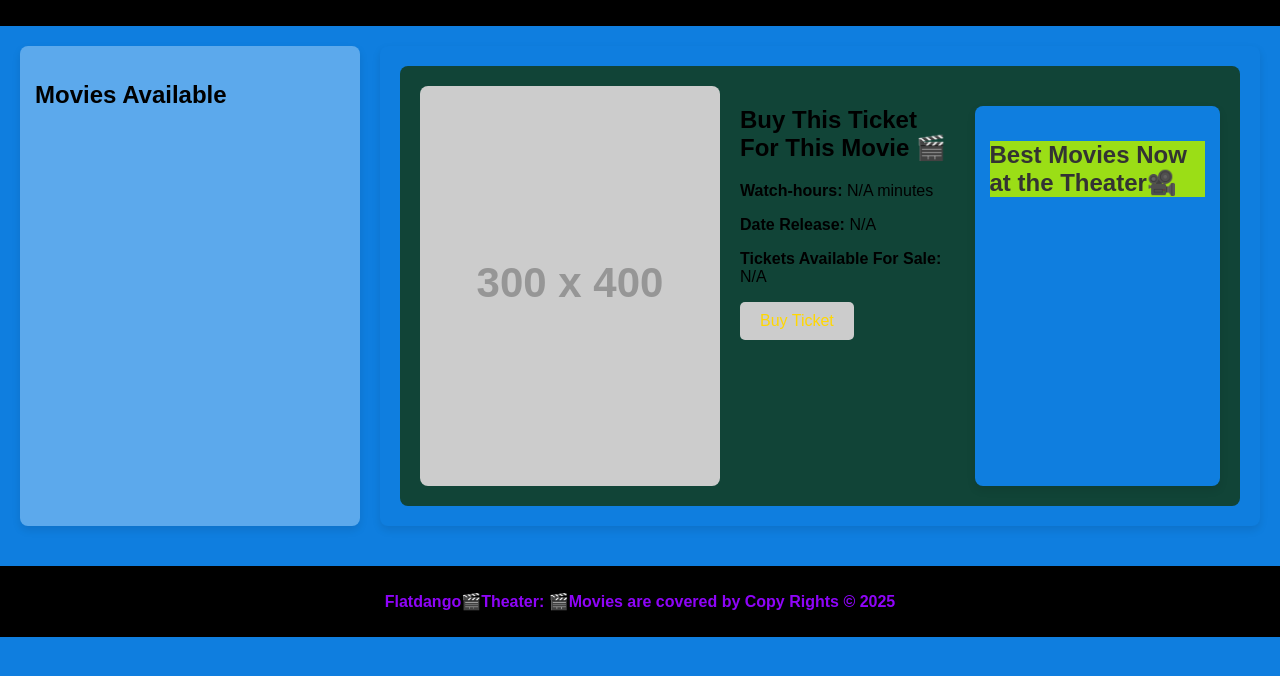
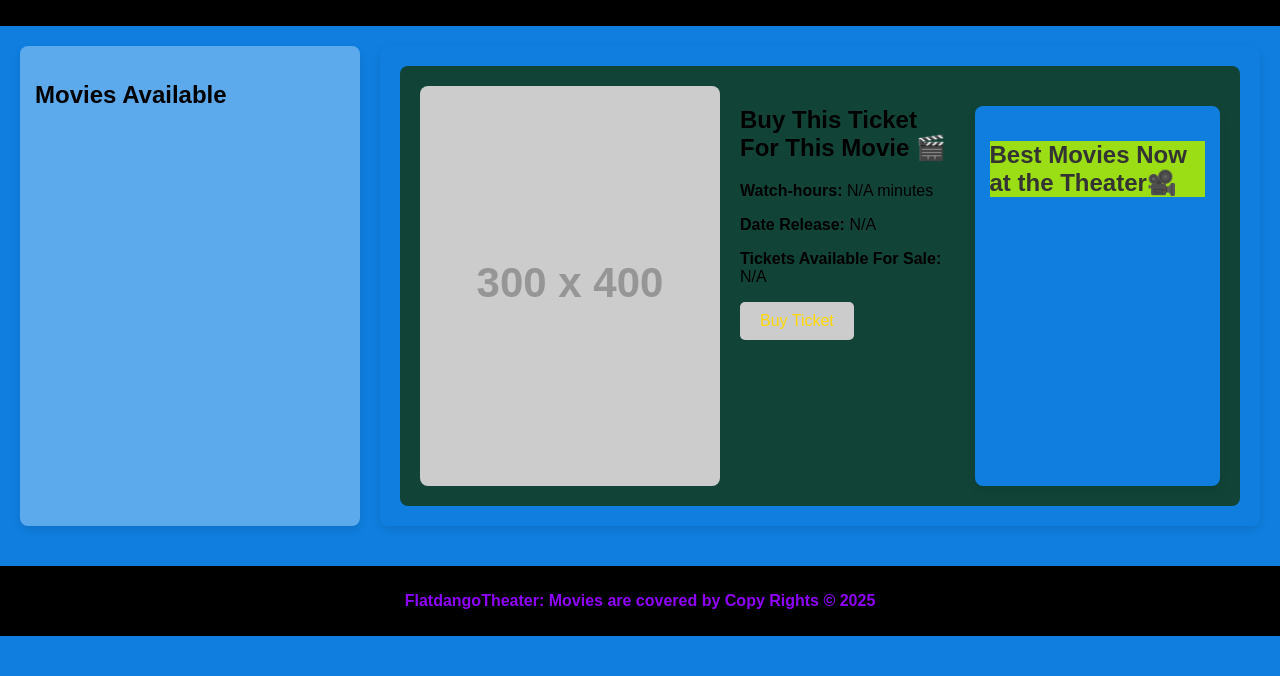
Before and after one commit to dapphine/3code, a plain HTML site: page index.html in a window 1280 px wide. Shown: the part 104-780 px from the top of the page. Drawn offline with Linux system fonts and the light colour scheme; no server answers; placeholder pictures from the web are drawn by us.

Commit message:
Update index.html

```diff
--- a/index.html
+++ b/index.html
@@ -35,7 +35,7 @@
   </div>
 
   <footer>
-    <p>Flatdango🎬Theater: 🎬Movies are covered by Copy Rights &copy; 2025</p>
+    <p>FlatdangoTheater: Movies are covered by Copy Rights &copy; 2025</p>
   </footer>
 
   <script src="index.js"></script>
```
